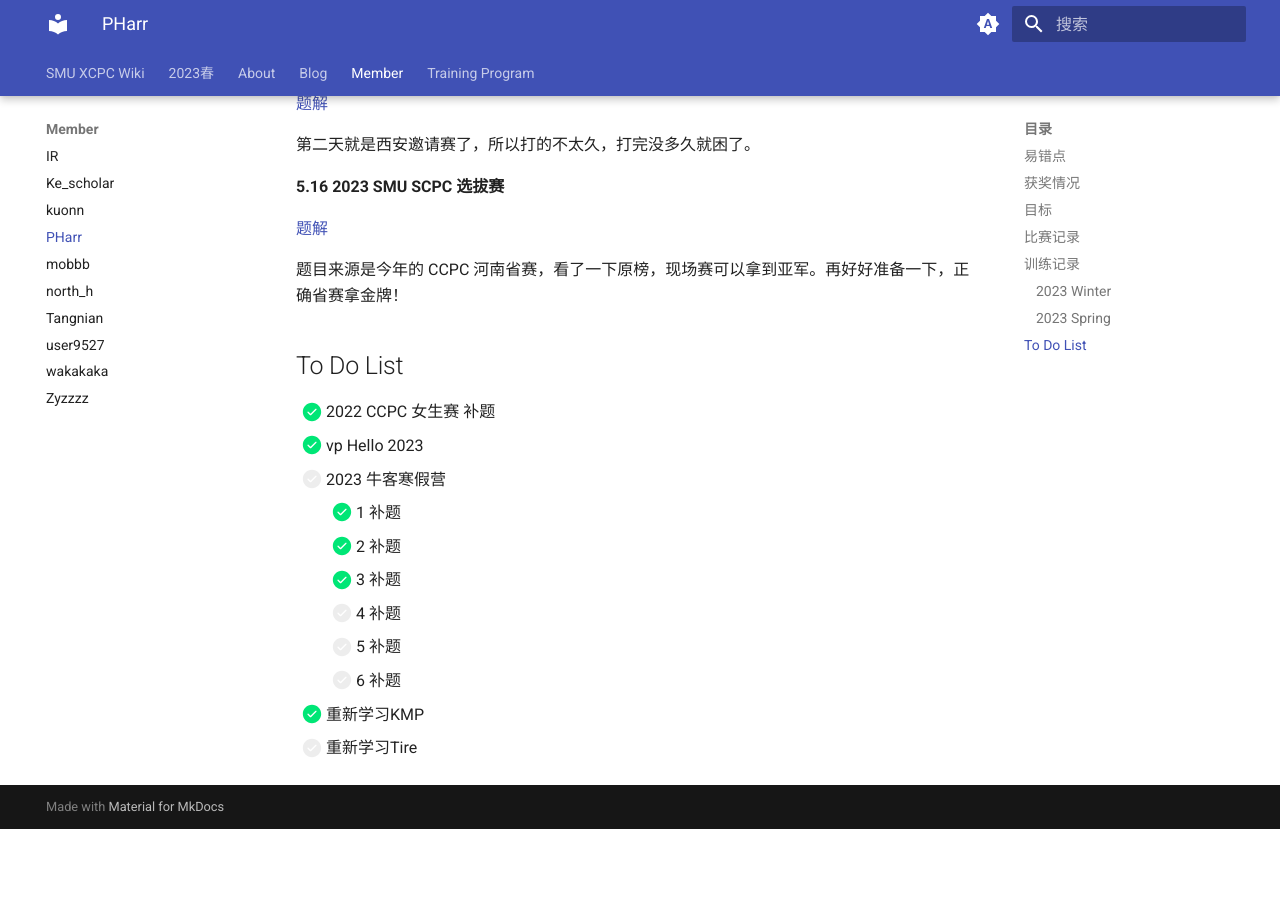
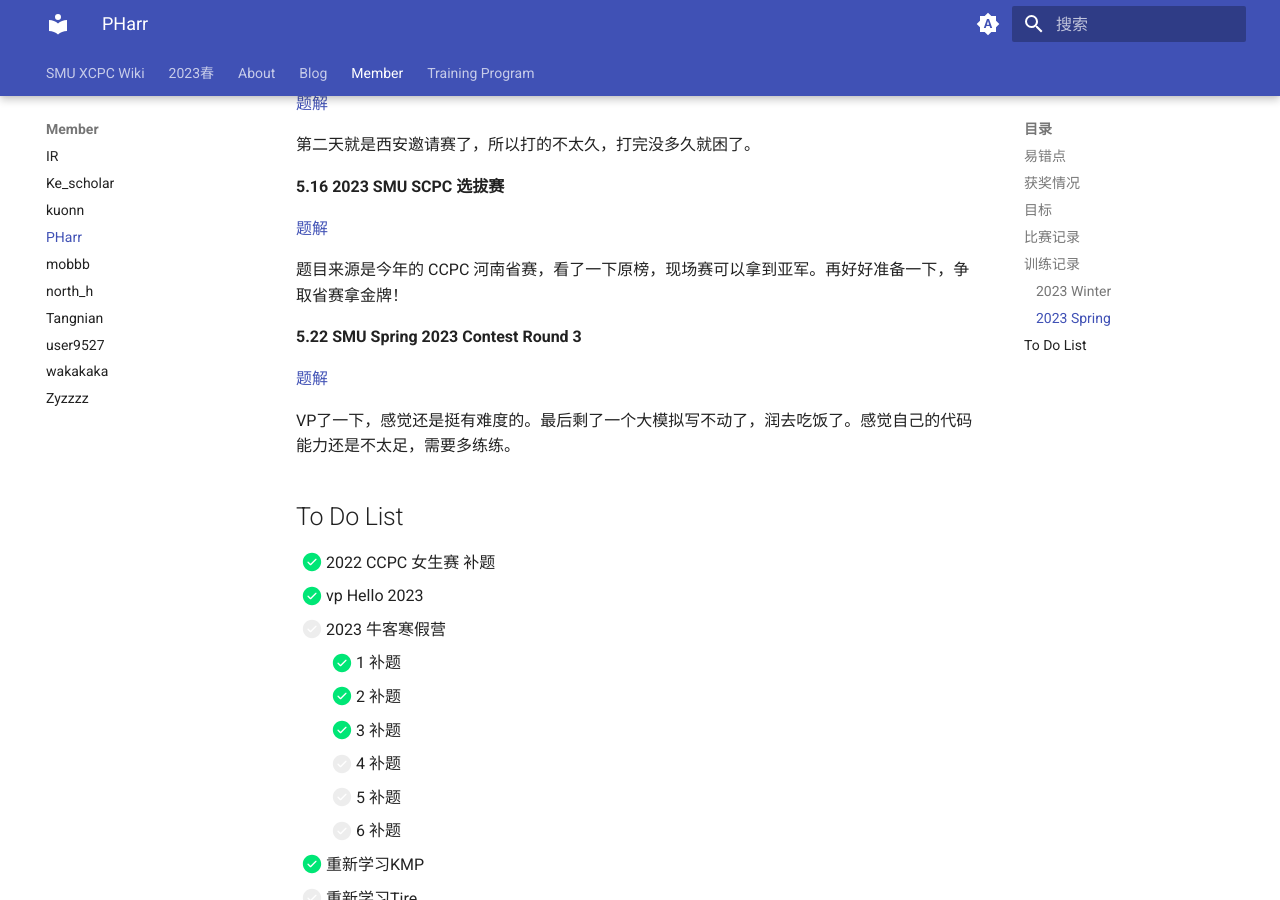
Before and after one commit to SMU-XCPC/wiki, an MkDocs documentation site: the page built from docs/Member/PHarr.md, in a window 1280 px wide and 900 px high, scrolled down 9478 px. Built offline with MkDocs 1.6.1 and Material for MkDocs 9.7.7, drawn with Linux system fonts in a browser that asks for light colours; before the commit the page ends 10307 px from its top, so only the background shows below that.

Commit message:
Update PHarr.md

```diff
--- a/docs/Member/PHarr.md
+++ b/docs/Member/PHarr.md
@@ -391,7 +391,13 @@ vp 了一下，只能做四道题还是很丢脸。G是莫队模板？但是不
 
 [题解](https://www.cnblogs.com/PHarr/p/17416213.html)
 
-题目来源是今年的 CCPC 河南省赛，看了一下原榜，现场赛可以拿到亚军。再好好准备一下，正确省赛拿金牌！
+题目来源是今年的 CCPC 河南省赛，看了一下原榜，现场赛可以拿到亚军。再好好准备一下，争取省赛拿金牌！
+
+**5.22 SMU Spring 2023 Contest Round 3**
+
+[题解](https://www.cnblogs.com/PHarr/p/17421952.html)
+
+VP了一下，感觉还是挺有难度的。最后剩了一个大模拟写不动了，润去吃饭了。感觉自己的代码能力还是不太足，需要多练练。
 
 ## To Do List
 
```
